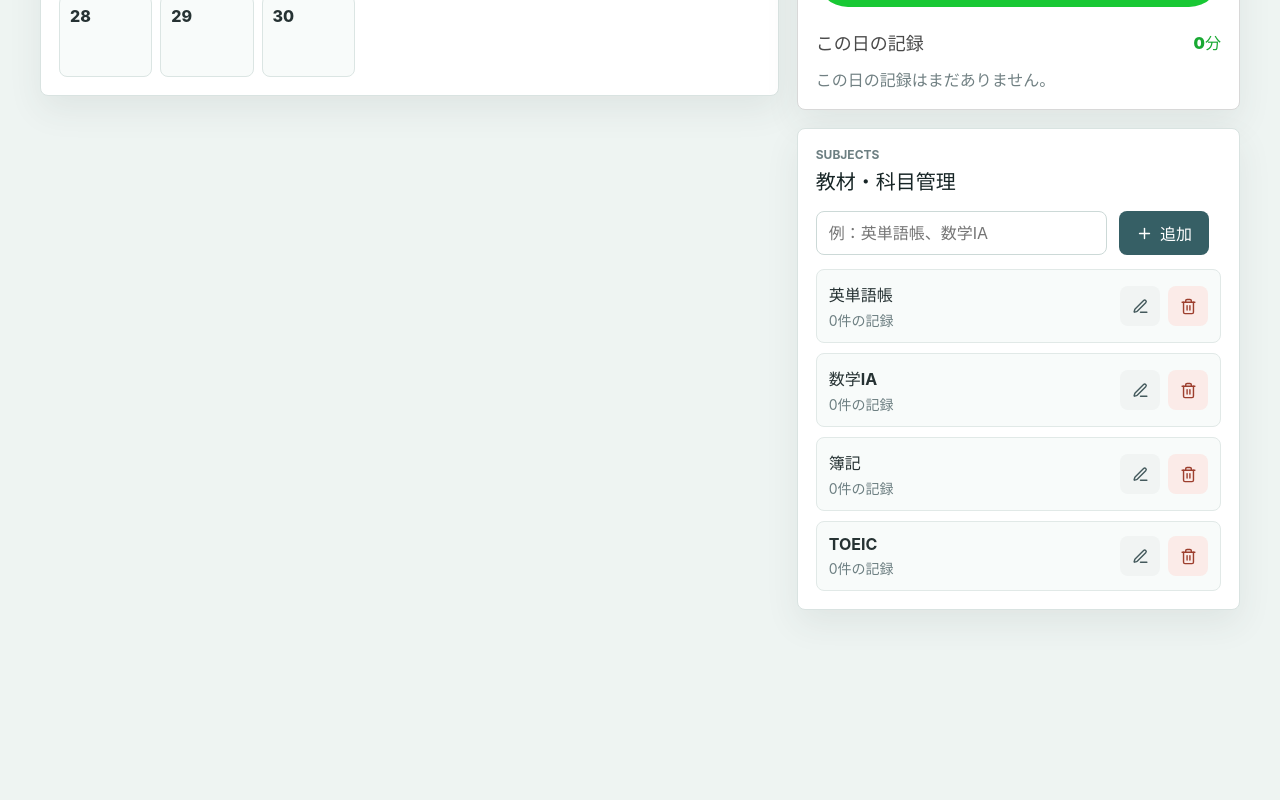
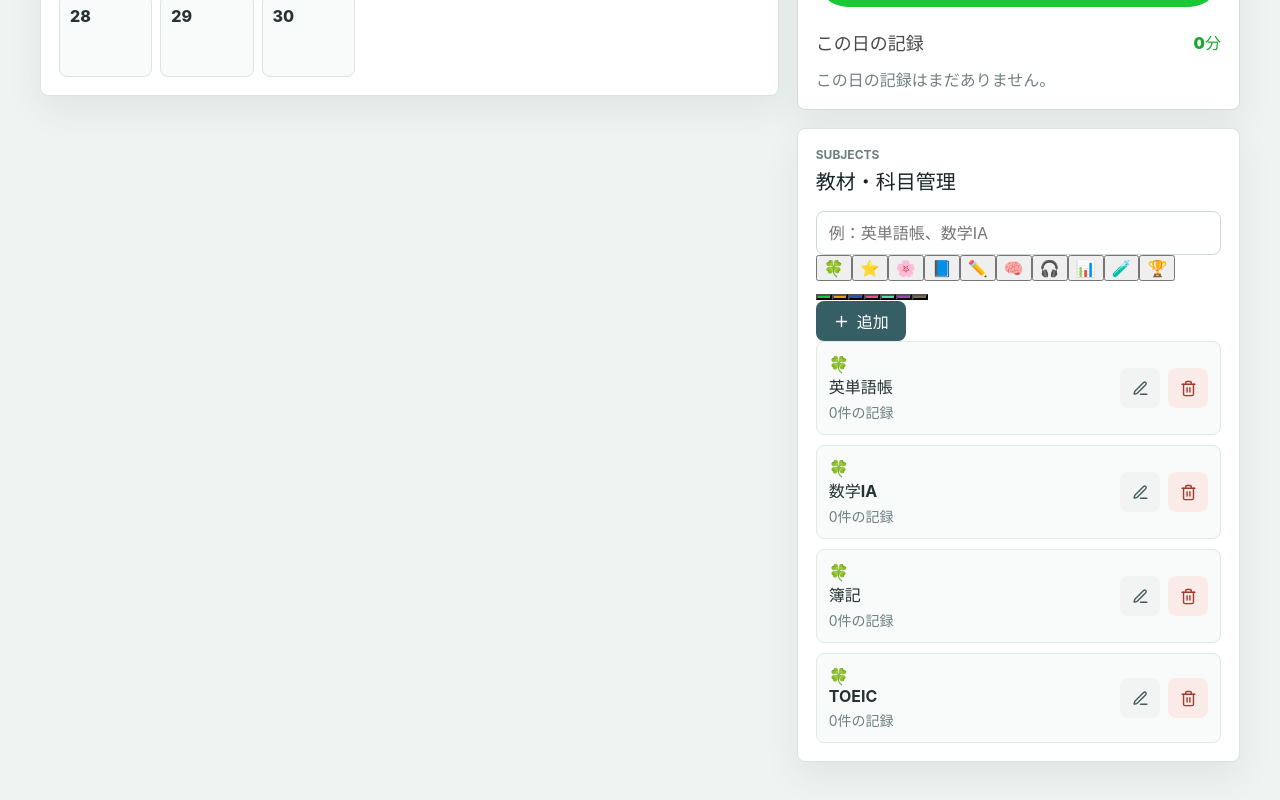
Before and after one commit to taiki-hayakawa39/PWA-study-app, a React (Vite) app: page / in a window 1280 px wide. Shown: the part 841-1641 px from the top of the page. Before the commit the page ends 1491 px from the top, so only its background shows below. Built offline with nearby package versions, Linux system fonts and the light colour scheme.

Commit message:
Add subject icon picker

```diff
--- a/src/components/SubjectManager.tsx
+++ b/src/components/SubjectManager.tsx
@@ -1,12 +1,13 @@
 import { Edit3, Plus, Save, Trash2, X } from "lucide-react";
 import { FormEvent, useState } from "react";
 import type { Subject } from "../types";
+import { getSubjectColor, getSubjectIcon, subjectColorOptions, subjectIconOptions } from "../utils/subjectVisuals";
 
 type SubjectManagerProps = {
   subjects: Subject[];
   recordCounts: Map<string, number>;
-  onAddSubject: (name: string) => void;
-  onUpdateSubject: (id: string, name: string) => void;
+  onAddSubject: (name: string, icon: string, color: string) => void;
+  onUpdateSubject: (id: string, name: string, icon: string, color: string) => void;
   onDeleteSubject: (id: string) => void;
 };
 
@@ -18,6 +19,8 @@ export function SubjectManager({
   onDeleteSubject,
 }: SubjectManagerProps) {
   const [name, setName] = useState("");
+  const [icon, setIcon] = useState(subjectIconOptions[0]);
+  const [color, setColor] = useState(subjectColorOptions[0]);
   const [editingId, setEditingId] = useState<string | null>(null);
 
   const submit = (event: FormEvent) => {
@@ -26,23 +29,29 @@ export function SubjectManager({
     if (!trimmed) return;
 
     if (editingId) {
-      onUpdateSubject(editingId, trimmed);
+      onUpdateSubject(editingId, trimmed, icon, color);
     } else {
-      onAddSubject(trimmed);
+      onAddSubject(trimmed, icon, color);
     }
 
     setName("");
+    setIcon(subjectIconOptions[0]);
+    setColor(subjectColorOptions[0]);
     setEditingId(null);
   };
 
   const startEdit = (subject: Subject) => {
     setEditingId(subject.id);
     setName(subject.name);
+    setIcon(getSubjectIcon(subject));
+    setColor(getSubjectColor(subject));
   };
 
   const cancel = () => {
     setEditingId(null);
     setName("");
+    setIcon(subjectIconOptions[0]);
+    setColor(subjectColorOptions[0]);
   };
 
   return (
@@ -54,8 +63,33 @@ export function SubjectManager({
         </div>
       </div>
 
-      <form className="inline-form" onSubmit={submit}>
+      <form className="subject-form" onSubmit={submit}>
         <input value={name} onChange={(event) => setName(event.target.value)} placeholder="例：英単語帳、数学IA" />
+        <div className="subject-visual-picker" aria-label="イラスト選択">
+          {subjectIconOptions.map((option) => (
+            <button
+              key={option}
+              className={`visual-option ${icon === option ? "is-selected" : ""}`}
+              type="button"
+              onClick={() => setIcon(option)}
+              aria-label={`${option}を選択`}
+            >
+              {option}
+            </button>
+          ))}
+        </div>
+        <div className="subject-color-picker" aria-label="色選択">
+          {subjectColorOptions.map((option) => (
+            <button
+              key={option}
+              className={`color-option ${color === option ? "is-selected" : ""}`}
+              type="button"
+              onClick={() => setColor(option)}
+              style={{ background: option }}
+              aria-label={`${option}を選択`}
+            />
+          ))}
+        </div>
         {editingId && (
           <button className="icon-button subtle" type="button" onClick={cancel} aria-label="編集を取消">
             <X size={17} />
@@ -70,9 +104,14 @@ export function SubjectManager({
       <div className="subject-list">
         {subjects.map((subject) => (
           <div key={subject.id} className="subject-row">
-            <div>
-              <strong>{subject.name}</strong>
-              <p>{recordCounts.get(subject.id) ?? 0}件の記録</p>
+            <div className="subject-row-main">
+              <span className="subject-row-icon" style={{ color: getSubjectColor(subject) }}>
+                {getSubjectIcon(subject)}
+              </span>
+              <div>
+                <strong>{subject.name}</strong>
+                <p>{recordCounts.get(subject.id) ?? 0}件の記録</p>
+              </div>
             </div>
             <div className="icon-actions">
               <button className="icon-button subtle" type="button" onClick={() => startEdit(subject)} aria-label="教材名を編集">
```
